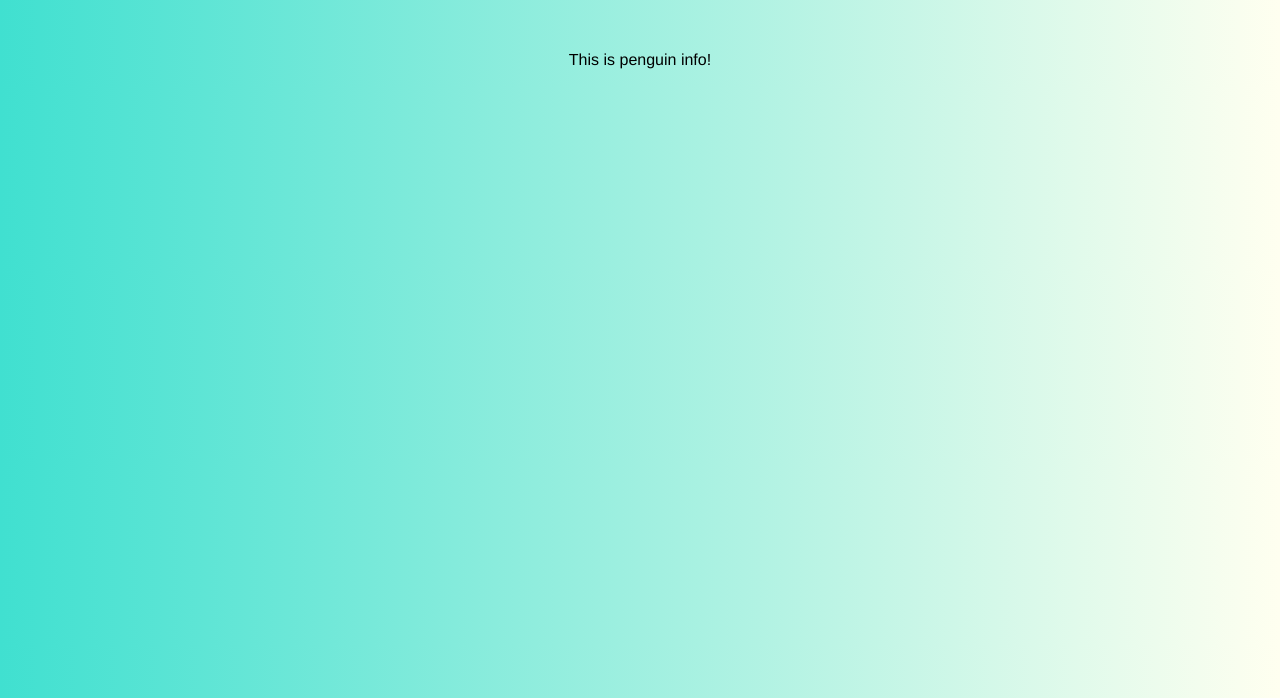
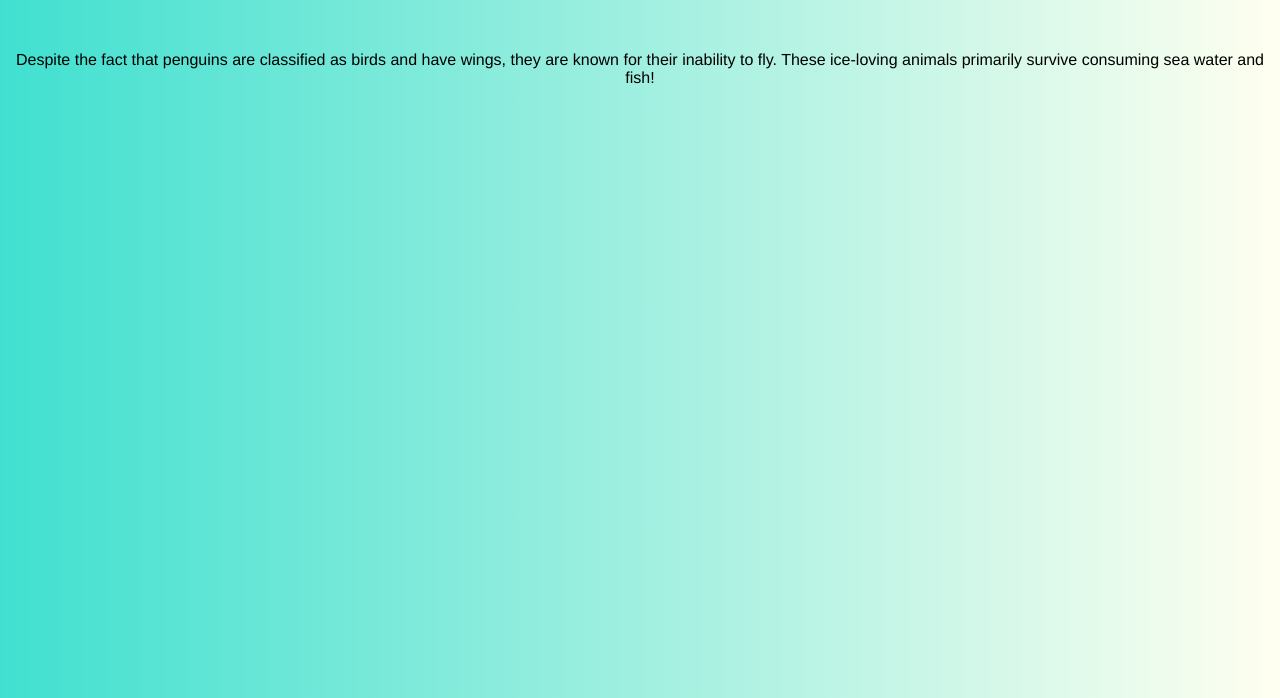
Before and after one commit to asteroidfive/SkyZoo, a plain HTML site: page penguin.html in a window 1280 px wide. Shown: the part 102-800 px from the top of the page. Drawn offline with Linux system fonts and the light colour scheme.

Commit message:
peng 2.0

```diff
--- a/penguin.html
+++ b/penguin.html
@@ -11,6 +11,6 @@
         <div>
         <br>
         </div>
-        <p>This is penguin info!</p>
+        <p>Despite the fact that penguins are classified as birds and have wings, they are known for their inability to fly. These ice-loving animals primarily survive consuming sea water and fish!</p>
     </body>
 </html>
```
